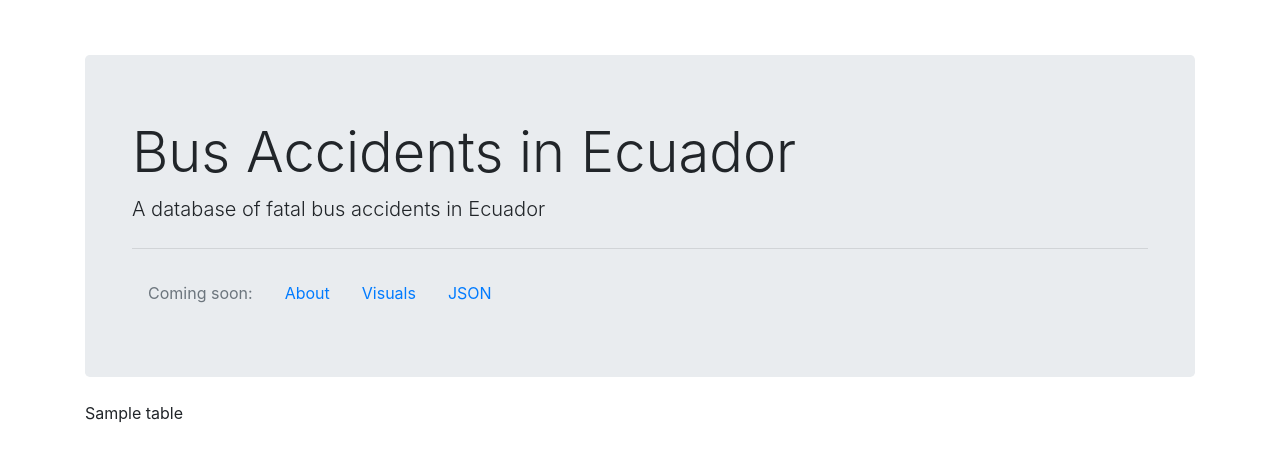
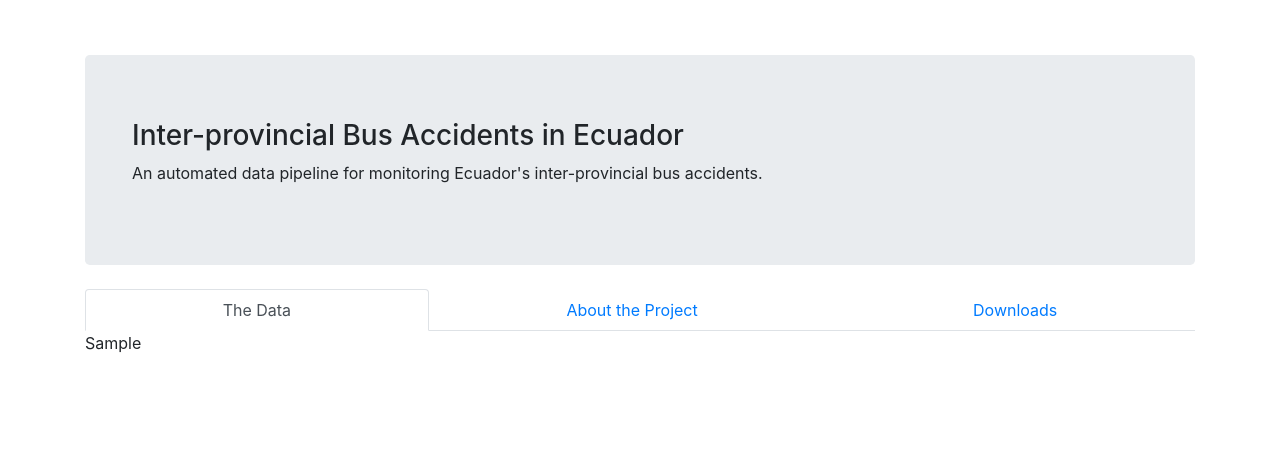
Before and after one commit to peter-amerkhanian/Bus-Accidents-Redux, a Python web app: template templates/table.html in a window 1280 px wide. Shown: the top 462 px of the page. Run offline with Jinja, Linux system fonts and the light colour scheme; the template is opened without the code that fills it: most values are stand-ins (such as "Sample title", 1, 10 or a date in 2020); some libraries are stand-ins or nearby versions.

Commit message:
altered table view in html

```diff
--- a/templates/table.html
+++ b/templates/table.html
@@ -8,39 +8,35 @@
               padding: 50px 0;
               position: relative;
             }
-
-
-
     </style>
 </head>
-<body>
-<title> Bus Accidents</title>
+<title>Bus Accidents</title>
 <div class="container">
     <div class="jumbotron mb-4">
         <div class="container">
-            <h2 role="title" class="display-4">Bus Accidents in Ecuador</h2>
-            <p class="lead">
-                A database of fatal bus accidents in Ecuador
+            <h3>Inter-provincial Bus Accidents in Ecuador</h3>
+            <p>
+                An automated data pipeline for monitoring Ecuador's inter-provincial bus accidents.
+
             </p>
-            <hr class="my-4">
-            <ul class="nav">
+        </div>
+
+    </div>
+            <ul class="nav nav-tabs nav-fill">
             <li class="nav-item">
-                    <a class="nav-link disabled" href="#">Coming soon:</a>
+                <a class="nav-link active" href="#">The Data</a>
             </li>
             <li class="nav-item">
-                    <a class="nav-link active" href="#">About</a>
+                <a class="nav-link" href="#">About the Project</a>
             </li>
             <li class="nav-item">
-                    <a class="nav-link" href="#">Visuals</a>
-                </li>
-                <li class="nav-item">
-                    <a class="nav-link" href="#">JSON</a>
+                <a class="nav-link" href="#">Downloads</a>
             </li>
         </ul>
     </div>
 </div>
-</div>
+<body>
 <div class="container">
-    {{ table }}
+    {{ table_processed }}
 </div>
 </body>
```
Also changed, not shown: run_flask.py (+9 -3 lines). Lines whose indentation alone changed are shown as unchanged.
